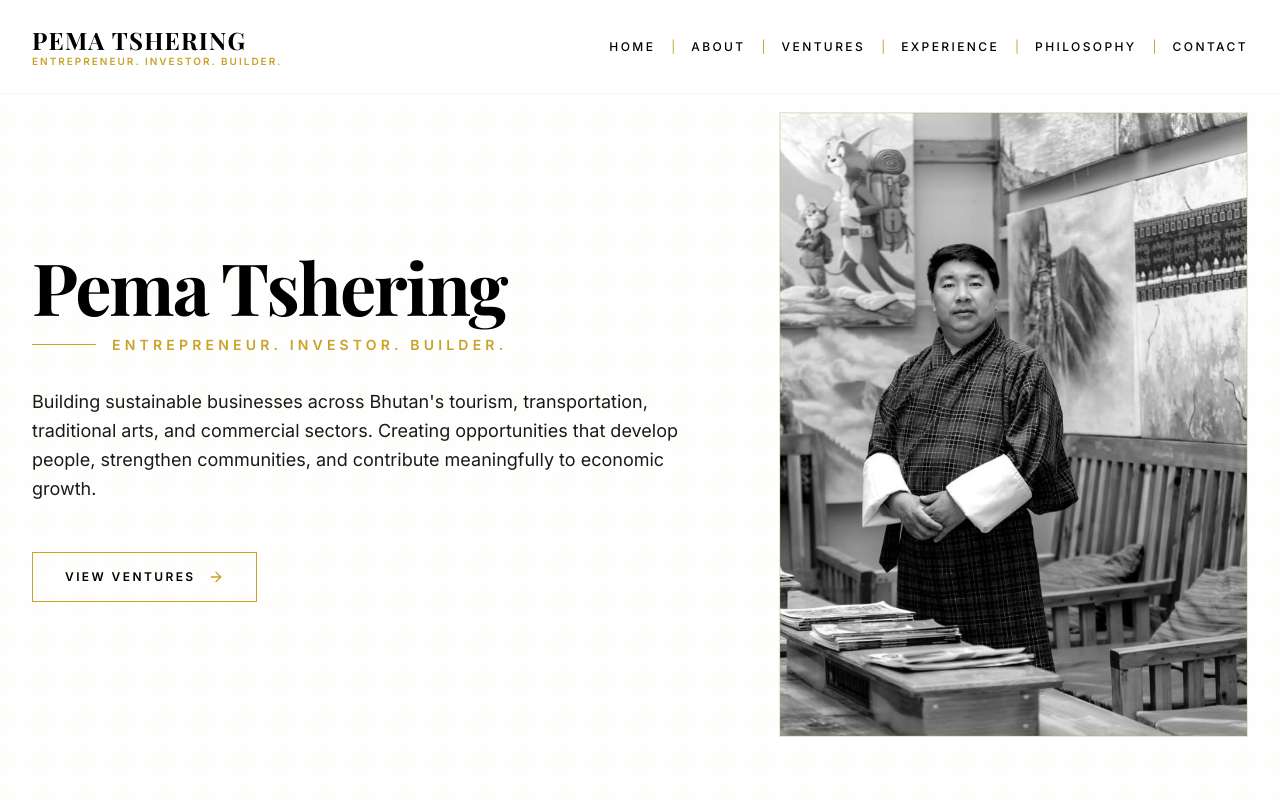
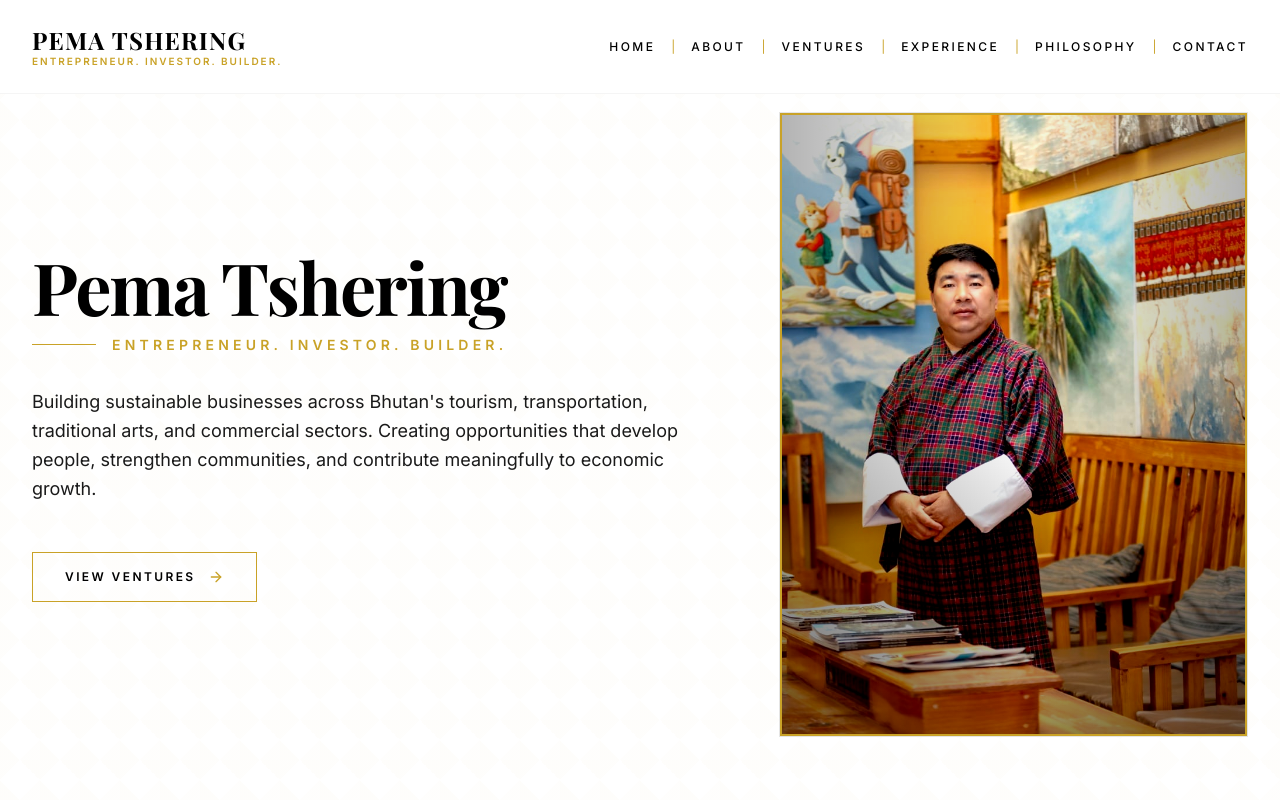
Before and after one commit to tempelgyeltshen/Portfolio, a React (Vite) app: page / in a window 1280 px wide. Shown: the top 800 px of the page. Built offline with nearby package versions, Linux system fonts and the light colour scheme; a web font is replaced by a local one.

Commit message:
Update Hero section portrait with Bhutanese pattern background using black, gold, and white palette. Added geometric Bhutanese-inspired pattern behind CEO portrait with gold accents on black background, enhanced with vignette effects and gold corner accents for premium luxury aesthetic.

```diff
--- a/src/components/Hero.tsx
+++ b/src/components/Hero.tsx
@@ -50,18 +50,58 @@ export const Hero: React.FC<HeroProps> = ({ onExploreVentures }) => {
           {/* RIGHT COLUMN: Portrait */}
           <div className="lg:col-span-5 relative">
             <div className="relative mx-auto max-w-md lg:max-w-none">
-              {/* Main Portrait Container */}
+              {/* Main Portrait Container with Bhutanese Pattern Background */}
               <div className="relative premium-card overflow-hidden">
-                <div className="relative aspect-[3/4] overflow-hidden bg-gray-100">
+                {/* Bhutanese Pattern Background */}
+                <div className="absolute inset-0 bg-black">
+                  <div className="absolute inset-0 opacity-30" style={{
+                    backgroundImage: `
+                      linear-gradient(45deg, #C9A227 25%, transparent 25%),
+                      linear-gradient(-45deg, #C9A227 25%, transparent 25%),
+                      linear-gradient(135deg, #C9A227 25%, transparent 25%),
+                      linear-gradient(-135deg, #C9A227 25%, transparent 25%)
+                    `,
+                    backgroundSize: '20px 20px',
+                    backgroundPosition: '0 0, 10px 0, 10px -10px, 0px 10px'
+                  }}></div>
+                  {/* Additional geometric pattern */}
+                  <div className="absolute inset-0 opacity-20" style={{
+                    backgroundImage: `
+                      radial-gradient(circle at 50% 50%, #C9A227 1px, transparent 1px),
+                      radial-gradient(circle at 0% 0%, #C9A227 1px, transparent 1px),
+                      radial-gradient(circle at 100% 0%, #C9A227 1px, transparent 1px),
+                      radial-gradient(circle at 0% 100%, #C9A227 1px, transparent 1px),
+                      radial-gradient(circle at 100% 100%, #C9A227 1px, transparent 1px)
+                    `,
+                    backgroundSize: '40px 40px'
+                  }}></div>
+                </div>
+
+                {/* Portrait Image with background removal effect */}
+                <div className="relative aspect-[3/4] overflow-hidden">
                   <img
                     src={PRESIDENT_INFO.portraitImage}
                     alt={PRESIDENT_INFO.portraitAlt}
                     className="w-full h-full object-cover object-top grayscale"
+                    style={{
+                      mixBlendMode: 'normal',
+                      filter: 'contrast(1.1) brightness(1.05)'
+                    }}
                   />
+                  {/* Vignette effect to blend edges */}
+                  <div className="absolute inset-0 bg-gradient-to-t from-black via-transparent to-transparent opacity-40"></div>
+                  <div className="absolute inset-0 bg-gradient-to-r from-black via-transparent to-transparent opacity-30"></div>
+                  <div className="absolute inset-0 bg-gradient-to-l from-black via-transparent to-transparent opacity-30"></div>
                 </div>
 
-                {/* Subtle Border */}
-                <div className="absolute inset-0 border border-[#C9A227]/20 pointer-events-none"></div>
+                {/* Gold Border Frame */}
+                <div className="absolute inset-0 border-2 border-[#C9A227] pointer-events-none"></div>
+
+                {/* Corner Accents */}
+                <div className="absolute top-0 left-0 w-8 h-8 border-t-2 border-l-2 border-[#C9A227]"></div>
+                <div className="absolute top-0 right-0 w-8 h-8 border-t-2 border-r-2 border-[#C9A227]"></div>
+                <div className="absolute bottom-0 left-0 w-8 h-8 border-b-2 border-l-2 border-[#C9A227]"></div>
+                <div className="absolute bottom-0 right-0 w-8 h-8 border-b-2 border-r-2 border-[#C9A227]"></div>
               </div>
             </div>
           </div>
```
